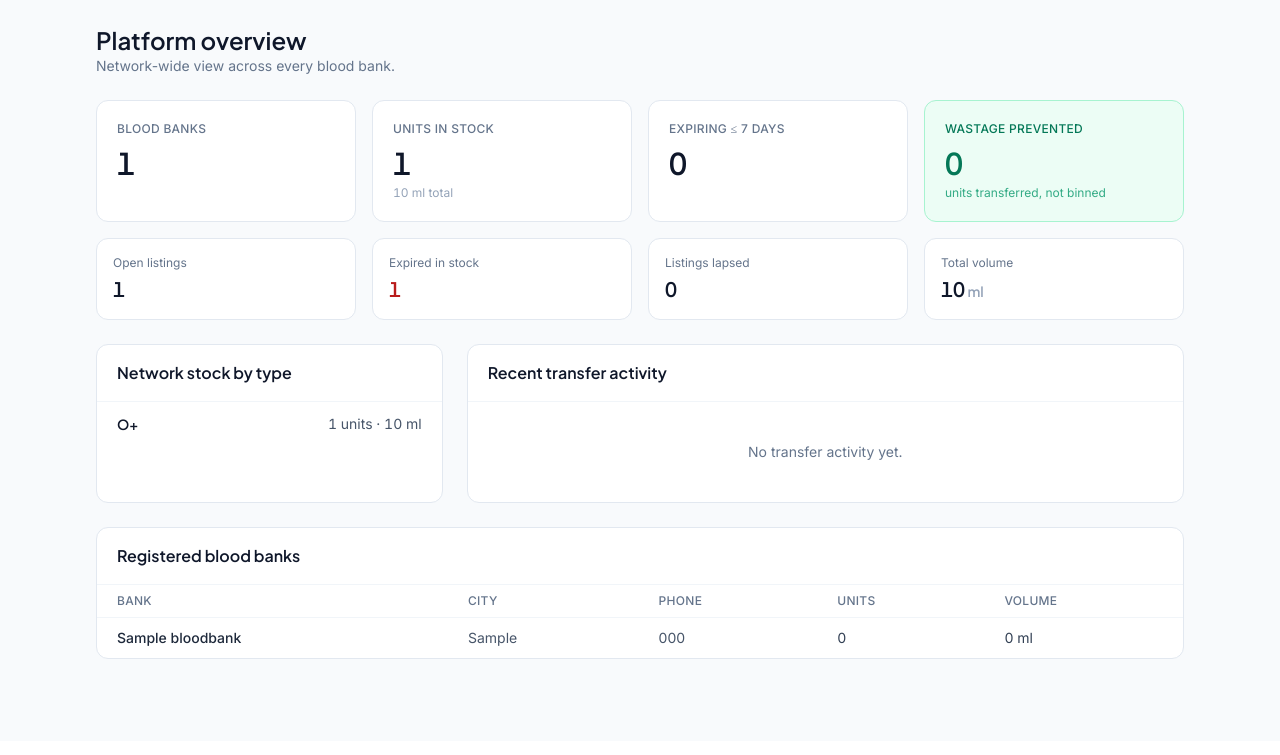
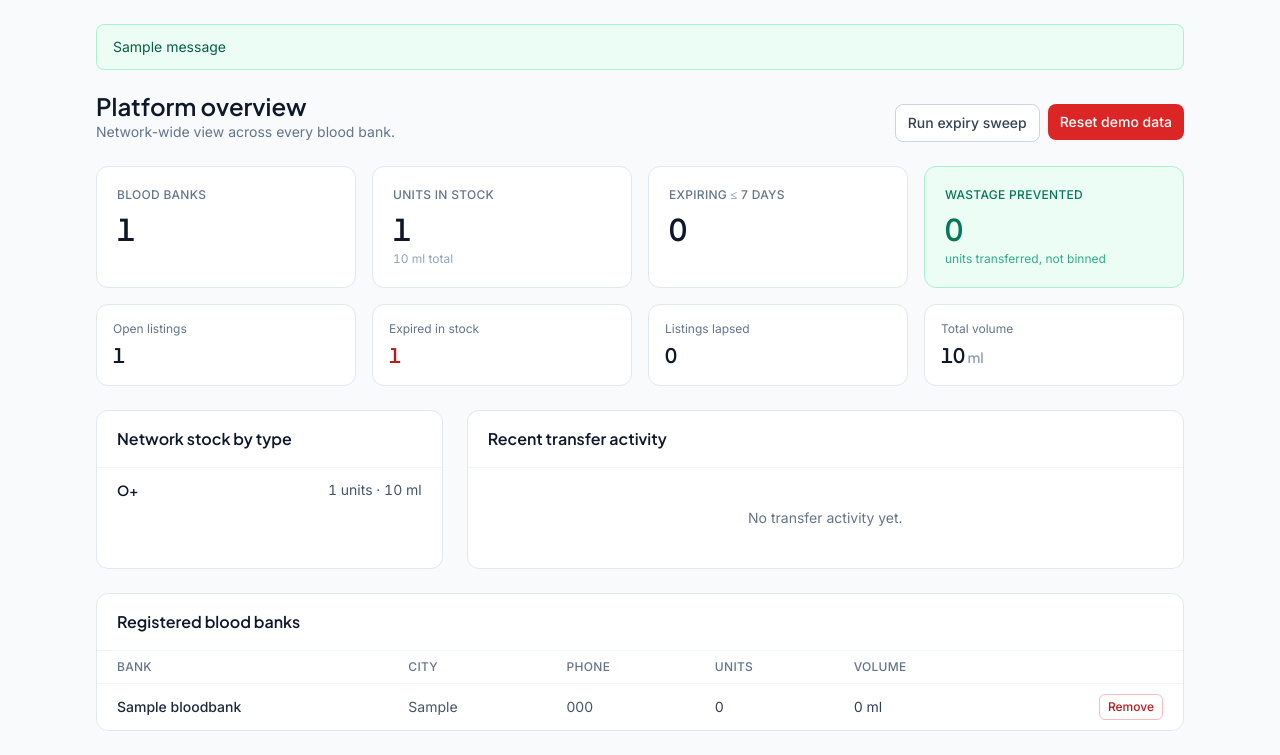
Before and after one commit to ChNLMVamsi/HemoHub, a Django app: page /oversight/ in a window 1280 px wide. Shown: the part 59-814 px from the top of the page. Before the commit the page ends 718 px from the top, so only its background shows below. Run offline with Django 3.2, Linux system fonts and the light colour scheme; a user stored in the database is signed in; tables that the repository leaves empty hold one stand-in row (values such as "Sample post"); one stand-in notice (Sample message) is shown; parts of the project's set-up code (start-up, migrations or seed data) failed here and were passed over; some libraries are stand-ins or nearby versions.

Commit message:
Admin can broadcast expiring units on a bank's behalf

```diff
--- a/HemoHubApp/urls.py
+++ b/HemoHubApp/urls.py
@@ -22,6 +22,10 @@ urlpatterns = [
     path("profile/", views.profile, name="profile"),
 
     path("oversight/", views.oversight, name="oversight"),
+    path("oversight/sweep/", views.oversight_sweep, name="oversight_sweep"),
+    path("oversight/seed/", views.oversight_seed, name="oversight_seed"),
+    path("oversight/bank/<int:pk>/delete/", views.oversight_delete_bank, name="oversight_delete_bank"),
+    path("oversight/unit/<int:pk>/broadcast/", views.oversight_broadcast, name="oversight_broadcast"),
 
     path("api/alerts/count/", views.alerts_count, name="alerts_count"),
     path("api/cron/expire/", views.cron_expire, name="cron_expire"),
--- a/HemoHubApp/views.py
+++ b/HemoHubApp/views.py
@@ -7,6 +7,7 @@ from django.contrib import messages
 from django.contrib.auth import login, logout
 from django.contrib.auth.decorators import login_required
 from django.contrib.auth.views import LoginView
+from django.core.management import call_command
 from django.db.models import Count, Q, Sum
 from django.http import HttpResponse, JsonResponse
 from django.shortcuts import get_object_or_404, redirect, render
@@ -361,6 +362,14 @@ def oversight(request):
     recent = (alerts.select_related("unit", "from_bank", "claimed_by")
                     .order_by("-created_at")[:8])
 
+    # Units expiring within 7 days that no one has listed yet — the admin can
+    # broadcast them to the network on the owning bank's behalf.
+    needs_action = (available.filter(expiry_date__gte=today,
+                                     expiry_date__lte=today + timedelta(days=7))
+                             .exclude(alerts__status="OPEN")
+                             .select_related("bank")
+                             .order_by("expiry_date")[:20])
+
     ctx = {
         "total_banks": BloodBank.objects.count(),
         "total_units": available.count(),
@@ -373,8 +382,60 @@ def oversight(request):
         "by_type": by_type,
         "banks": banks,
         "recent": recent,
+        "needs_action": needs_action,
     }
     return render(request, "oversight.html", ctx)
+
+
+@superuser_required
+@require_POST
+def oversight_sweep(request):
+    n = run_expiry_sweep()
+    messages.success(request, f"Expiry sweep complete — {n} unit(s) retired from stock.")
+    return redirect("oversight")
+
+
+@superuser_required
+@require_POST
+def oversight_seed(request):
+    call_command("seed_demo")
+    messages.success(request, "Demo data reset — banks and dated stock repopulated.")
+    return redirect("oversight")
+
+
+@superuser_required
+@require_POST
+def oversight_delete_bank(request, pk):
+    bank = get_object_or_404(BloodBank, pk=pk)
+    name, user = bank.name, bank.user
+    bank.delete()                       # cascades units + alerts
+    if user and not user.is_superuser:
+        user.delete()
+    messages.info(request, f"Removed blood bank '{name}' and its data.")
+    return redirect("oversight")
+
+
+@superuser_required
+@require_POST
+def oversight_broadcast(request, pk):
+    unit = get_object_or_404(BloodUnit, pk=pk, is_available=True)
+    if unit.has_open_alert:
+        messages.info(request, "That unit is already on the network.")
+    else:
+        alert = TransferAlert.objects.create(
+            unit=unit, from_bank=unit.bank,
+            note=f"{unit.blood_type} {unit.get_component_display()} · "
+                 f"{unit.days_to_expiry} days left (listed by admin)",
+        )
+        push_network_event({
+            "event": "new_alert", "from_bank_id": unit.bank_id,
+            "from_bank": unit.bank.name, "blood_type": unit.blood_type,
+            "component": unit.get_component_display(), "alert_id": alert.id,
+        })
+        messages.success(request,
+            f"Broadcast {unit.bank.name}'s {unit.blood_type} "
+            f"{unit.get_component_display()} to the network.")
+    return redirect("oversight")
 
 
 def cron_expire(request):
--- a/templates/oversight.html
+++ b/templates/oversight.html
@@ -23,9 +23,30 @@
 </header>
 
 <main class="mx-auto max-w-6xl px-4 py-6 sm:px-6 lg:px-8">
-  <div class="mb-6">
-    <h1 class="font-display text-2xl font-semibold text-ink">Platform overview</h1>
-    <p class="text-sm text-slate-500">Network-wide view across every blood bank.</p>
+  {% if messages %}
+    <div class="mb-5 space-y-2">
+      {% for m in messages %}
+      <div class="rounded-lg border px-4 py-3 text-sm
+        {% if m.tags == 'success' %}border-emerald-200 bg-emerald-50 text-emerald-800
+        {% elif m.tags == 'error' %}border-crimson/30 bg-crimson/5 text-crimson-700
+        {% else %}border-slate-200 bg-white text-slate-700{% endif %}">{{ m }}</div>
+      {% endfor %}
+    </div>
+  {% endif %}
+
+  <div class="mb-6 flex flex-wrap items-end justify-between gap-3">
+    <div>
+      <h1 class="font-display text-2xl font-semibold text-ink">Platform overview</h1>
+      <p class="text-sm text-slate-500">Network-wide view across every blood bank.</p>
+    </div>
+    <div class="flex flex-wrap gap-2">
+      <form method="post" action="{% url 'oversight_sweep' %}">{% csrf_token %}
+        <button class="rounded-lg border border-slate-300 bg-white px-3 py-2 text-sm font-medium text-slate-700 transition-colors hover:bg-slate-50">Run expiry sweep</button>
+      </form>
+      <form method="post" action="{% url 'oversight_seed' %}" onsubmit="return confirm('Reset all demo data? This replaces current banks and stock.')">{% csrf_token %}
+        <button class="rounded-lg bg-crimson px-3 py-2 text-sm font-medium text-white transition-colors hover:bg-crimson-700">Reset demo data</button>
+      </form>
+    </div>
   </div>
 
   <!-- Headline KPIs -->
@@ -69,6 +90,34 @@
       <div class="tnum mt-1 font-display text-xl font-semibold text-ink">{{ total_volume }}<span class="text-sm text-slate-400"> ml</span></div>
     </div>
   </div>
+
+  {% if needs_action %}
+  <section class="mt-6 rounded-xl border border-amber-200 bg-white">
+    <div class="flex items-center justify-between border-b border-slate-100 px-5 py-4">
+      <h2 class="font-display font-semibold text-ink">Expiring soon — needs action</h2>
+      <span class="text-xs text-slate-500">not yet listed on the network</span>
+    </div>
+    <ul class="divide-y divide-slate-100">
+      {% for u in needs_action %}
+      <li class="flex items-center gap-4 px-5 py-3">
+        <span class="grid h-9 w-11 place-items-center rounded-lg bg-slate-100 font-display text-sm font-bold text-ink">{{ u.blood_type }}</span>
+        <div class="min-w-0 flex-1">
+          <div class="text-sm text-slate-800">{{ u.get_component_display }} · {{ u.quantity_ml }} ml</div>
+          <div class="text-xs text-slate-500">{{ u.bank.name }} · expires {{ u.expiry_date }}</div>
+        </div>
+        {% if u.status == 'critical' %}
+        <span class="tnum rounded-full bg-crimson/10 px-2 py-0.5 text-xs font-semibold text-crimson-700">{{ u.days_to_expiry }}d</span>
+        {% else %}
+        <span class="tnum rounded-full bg-amber-100 px-2 py-0.5 text-xs font-semibold text-amber-700">{{ u.days_to_expiry }}d</span>
+        {% endif %}
+        <form method="post" action="{% url 'oversight_broadcast' u.pk %}">{% csrf_token %}
+          <button class="rounded-lg bg-crimson px-3 py-1.5 text-xs font-semibold text-white transition-colors hover:bg-crimson-700">Broadcast</button>
+        </form>
+      </li>
+      {% endfor %}
+    </ul>
+  </section>
+  {% endif %}
 
   <div class="mt-6 grid gap-6 lg:grid-cols-3">
     <!-- Stock by type (network) -->
@@ -121,6 +170,7 @@
             <th class="px-5 py-2 font-medium">Phone</th>
             <th class="px-5 py-2 font-medium">Units</th>
             <th class="px-5 py-2 font-medium">Volume</th>
+            <th class="px-5 py-2"></th>
           </tr>
         </thead>
         <tbody class="divide-y divide-slate-100">
@@ -131,6 +181,11 @@
             <td class="px-5 py-2.5 text-slate-600">{{ b.phone|default:"—" }}</td>
             <td class="tnum px-5 py-2.5 text-slate-700">{{ b.unit_count }}</td>
             <td class="tnum px-5 py-2.5 text-slate-700">{{ b.volume|default:0 }} ml</td>
+            <td class="px-5 py-2.5 text-right">
+              <form method="post" action="{% url 'oversight_delete_bank' b.pk %}" onsubmit="return confirm('Remove {{ b.name|escapejs }} and all its data?')">{% csrf_token %}
+                <button class="rounded-md border border-crimson/30 px-2 py-1 text-xs font-medium text-crimson-700 transition-colors hover:bg-crimson/5">Remove</button>
+              </form>
+            </td>
           </tr>
           {% endfor %}
         </tbody>
```
